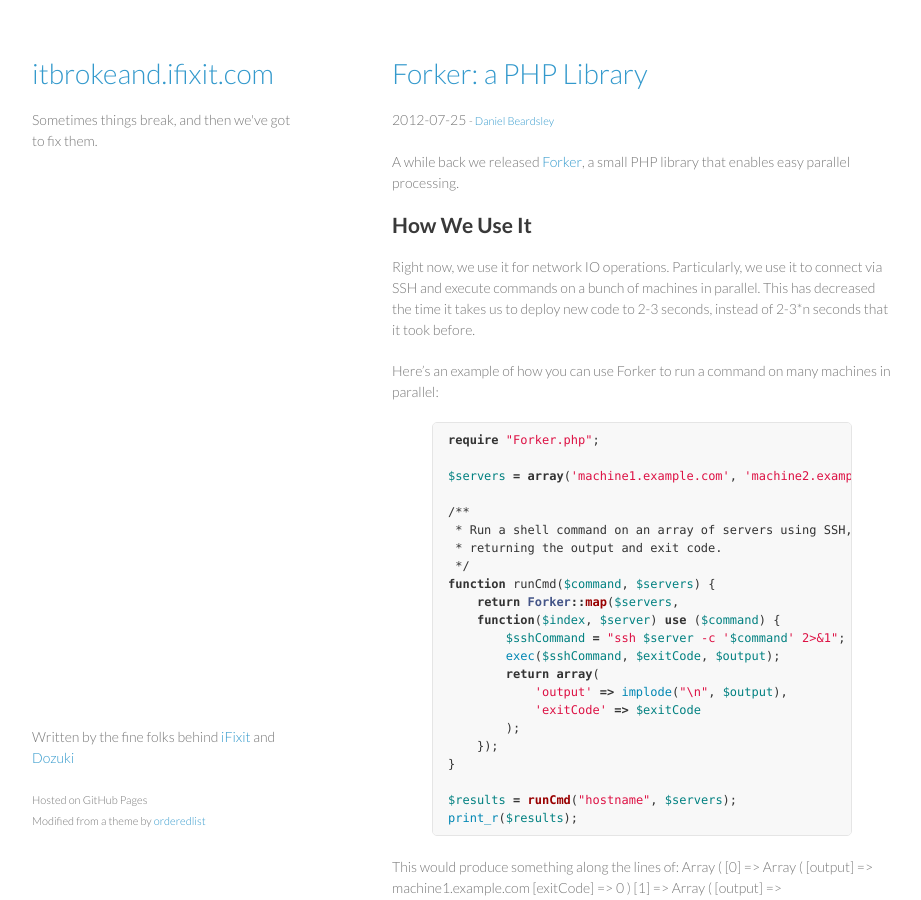
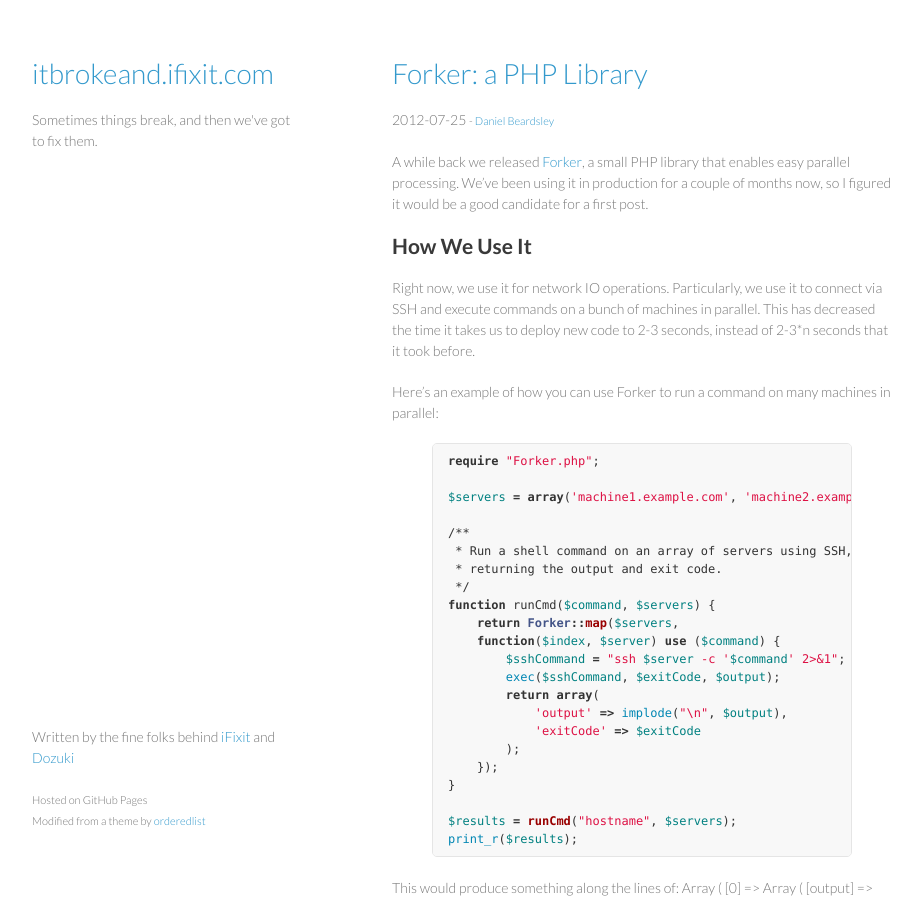
Before and after one commit to iFixit/itbrokeand.ifixit.com, a Jekyll site: the page built from _posts/2012-07-25-using-forker.md, in a window 1280 px wide and 900 px high. Shown: the whole window, without its empty margins (178-1099 px from the left). Built offline with Jekyll 4.4.1, drawn with Linux system fonts in a browser that asks for light colours; Markdown is read by kramdown in place of the engine named in the settings; comment, search, counter and statistics services are not loaded.

Commit message:
Forker Post: extend intro paragraph

```diff
--- a/_posts/2012-07-25-using-forker.md
+++ b/_posts/2012-07-25-using-forker.md
@@ -6,10 +6,12 @@ author_url: http://github.com/danielbeardsley
 ---
 
 A while back we released [Forker](http://github.com/ifixit/Forker), a small PHP
-library that enables easy parallel processing.
+library that enables easy parallel processing.  We've been using it in
+production for a couple of months now, so I figured it would be a good
+candidate for a first post.
 
 How We Use It
-------------
+-------------
 Right now, we use it for network IO operations.  Particularly, we use it to
 connect via SSH and execute commands on a bunch of machines in parallel.  This
 has decreased the time it takes us to deploy new code to 2-3 seconds, instead
```
